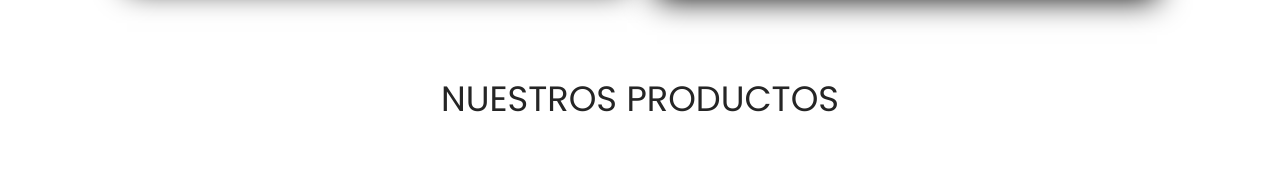
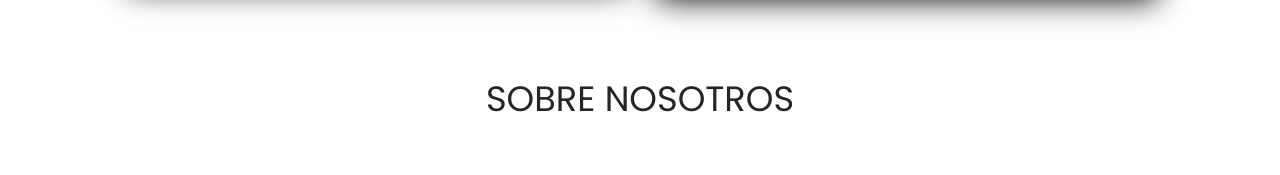
Before and after one commit to EgidoZolange/codo-a-codo, a plain HTML site: page index.html in a window 1280 px wide. Shown: the part 2242-2417 px from the top of the page. Drawn offline with Linux system fonts and the light colour scheme.

Commit message:
Update index.html

```diff
--- a/index.html
+++ b/index.html
@@ -234,7 +234,7 @@
         <!--==================== ABOUT ====================-->
         <section class="about section" id="about">
             <div class="our_products_header">
-                <span>Nuestros Productos</span>
+                <span>Sobre Nosotros</span>
             </div>
 
             <div class="about_container">
```
